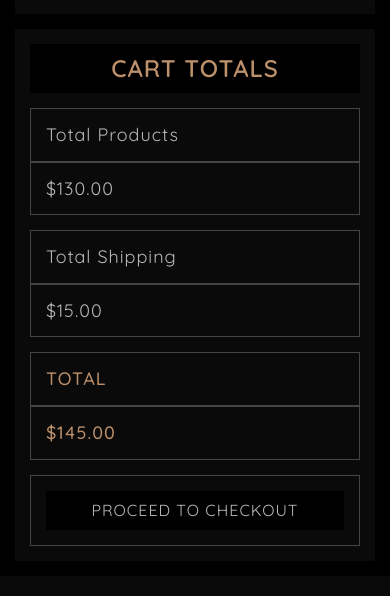
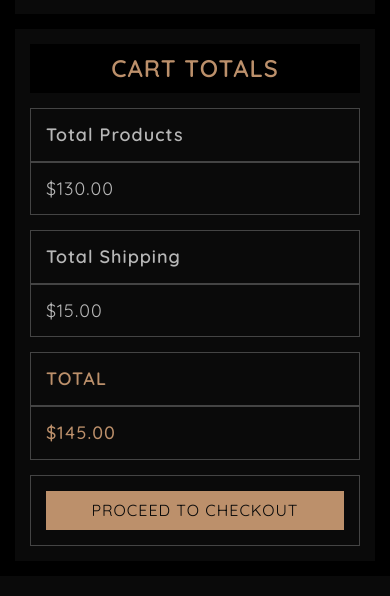
Before and after one commit to mohit-design/mohit-kitchen, a plain HTML site: page shop-cart.html in a window 390 px wide. Shown: the part 2384-2980 px from the top of the page. Drawn offline with Linux system fonts and the light colour scheme; a web font is replaced by a local one.

Commit message:
Add files via upload

```diff
--- a/css/media.css
+++ b/css/media.css
@@ -281,9 +281,11 @@ textarea.form-control-comment { margin-bottom: 15px; }
 .btn-apply-coupon { margin: 15px 0 0 0; width: 100%; }
 .btn-update-cart { width: 100%; }
 .box-shop-cart-totals-scp > h4 { font-size: 2.4rem; margin-bottom: 15px; }
+.table-shop-cart-totals > tbody > tr > td:first-child { font-family: "Quicksand-SemiBold"; }
 .table-shop-cart-totals > tbody > tr > td:last-child { text-align: left; }
 .table-shop-cart-totals > tbody > tr:nth-last-of-type(2) > td { font-size: 1.8rem; }
-.btn-proceed-to-checkout { height: auto; white-space: break-spaces; }
+.btn-proceed-to-checkout { background-color: #bc906b; color: #0a0a0a; height: auto; white-space: break-spaces; }
+.btn-proceed-to-checkout:hover { background-color: #ffffff; }
 .box-shop-cart-totals-scp,
 .table-shop-cart-totals > tbody > tr:last-child > td { padding: 15px; }
 
```
